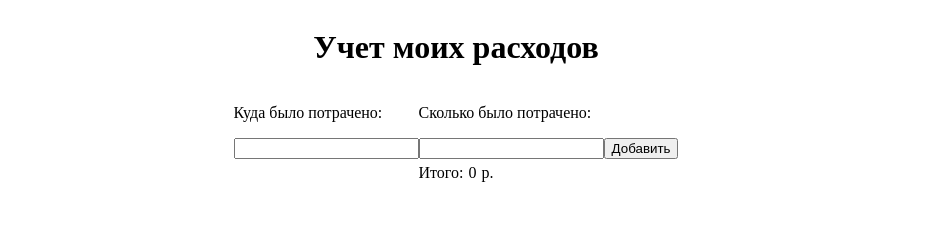
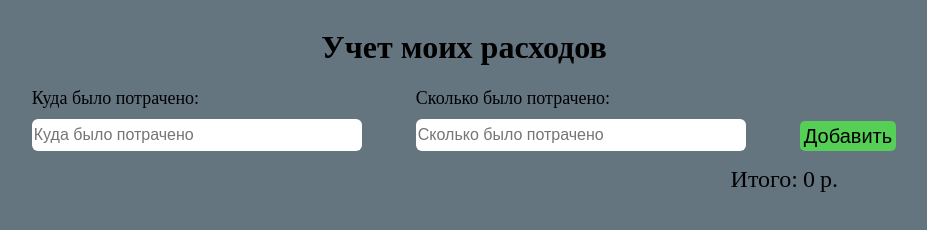
Before and after one commit to BeydinArtem1/FullStackProject, a plain HTML site: page index.html in a window 1280 px wide. Shown: the whole page, without its empty margins (184-1111 px from the left). Drawn offline with Linux system fonts and the light colour scheme.

Commit message:
add styles

```diff
--- a/index.html
+++ b/index.html
@@ -1,5 +1,6 @@
 <!DOCTYPE html>
 <html lang="en">
+
 <head>
   <meta charset="UTF-8">
   <meta http-equiv="X-UA-Compatible" content="IE=edge">
@@ -10,20 +11,26 @@
 
   <title>Мои расходы</title>
 </head>
+
 <body>
   <h1>Учет моих расходов</h1>
+  <div class='main'>
     <div class='main-div'>
       <div class='first-input'>
         <p>Куда было потрачено:</p>
-      <input type="text" id='input1'>
+        <input type="text" id='input1' placeholder="Куда было потрачено">
       </div>
       <div class='second-input'>
         <p>Сколько было потрачено:</p>
-      <input type="text" id='input2'>
+        <input type="text" id='input2' placeholder='Сколько было потрачено'>
       </div>
       <button onclick="onClickButton()">Добавить</button>
     </div>
-  <span id='count-container'>Итого:<p id='countOf'>0</p>р.</span>
+    <div class='counter'><span id='count-container'>Итого:<p id='countOf'>0</p>р.</span></div>
+  </div>
+
+
   <div id='content'></div>
 </body>
+
 </html>
--- a/style.css
+++ b/style.css
@@ -3,21 +3,59 @@ body {
   justify-content: center;
   flex-direction: column;
   align-items: center;
+  background-color: #657580;
+  width:100%;
 }
 
+.first-input, .second-input {
+  width:30%;
+}
+
+.main {
+  display: flex;
+  justify-content: center;
+  flex-direction: column;
+  width: 100%;
+  height:15vh;
+}
+
+#input1, #input2 {
+  width:85%;
+  font-size: 16px;
+  border-radius: 6px;
+  border: none;
+  height:30px;
+}
+
+.first-input p, .second-input p {
+  font-size: 18px;
+  margin:0;
+  margin-bottom: 10px;
+}
 .main-div {
   display: flex;
   justify-content: center;
   align-items: flex-end;
   flex-direction: row;
+
 }
 
+button {
+font-size: 20px;
+padding: 4px;
+height:30px;
+background-color: rgb(85, 207, 85);
+border:none;
+border-radius: 5px;
+}
 
 #count-container {
   display: flex;
   flex-direction: row;
   justify-content: center;
   align-items: center;
+  font-size: 24px;
+  margin: 10px;
 }
 
 .values-container {
@@ -25,14 +63,20 @@ body {
   flex-direction: row;
   justify-content: space-between;
   align-items: center;
-
+  margin: 5px;
+  height:10%;
 }
 
 #content {
   display: flex;
-  justify-content: center;
-  flex-direction: column;
-  width:60%;
+    flex-direction: column;
+    font-size: 24px;
+    width: 60vw;
+    overflow-y: scroll;
+    height: 50vh;
+    align-items: stretch;
+    justify-content: flex-start;
+
 }
 
 i {
@@ -43,3 +87,9 @@ i {
 #countOf {
   margin: 5px;
 }
+
+.counter {
+  display: flex;
+  width:80%;
+  justify-content: end;
+}
```
Lines whose indentation alone changed are shown as unchanged.
